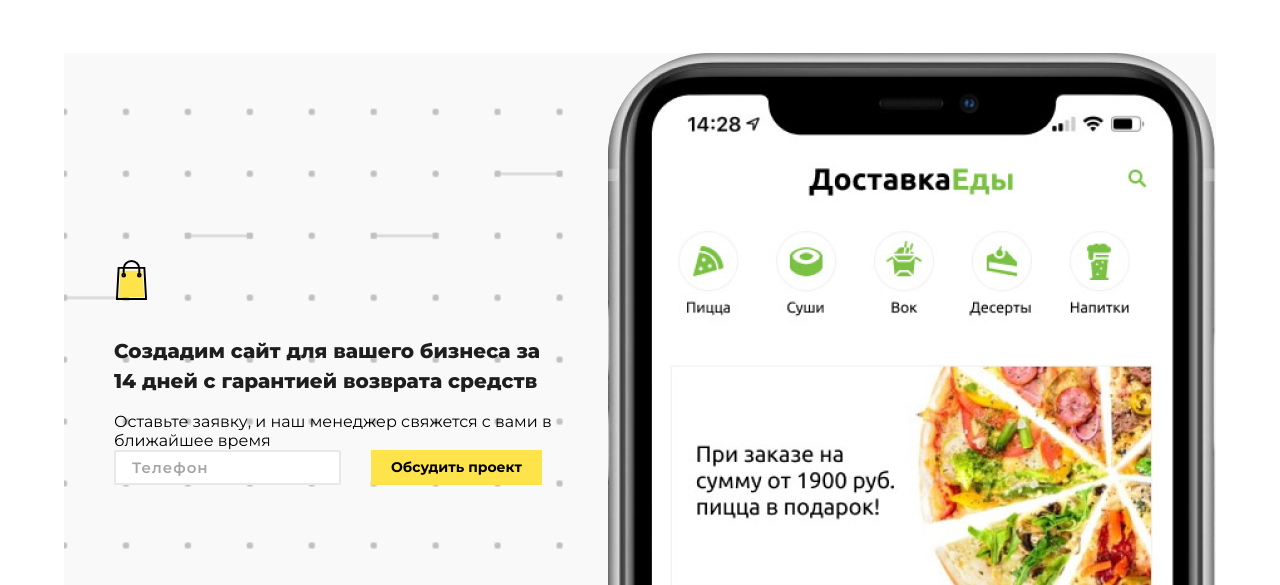
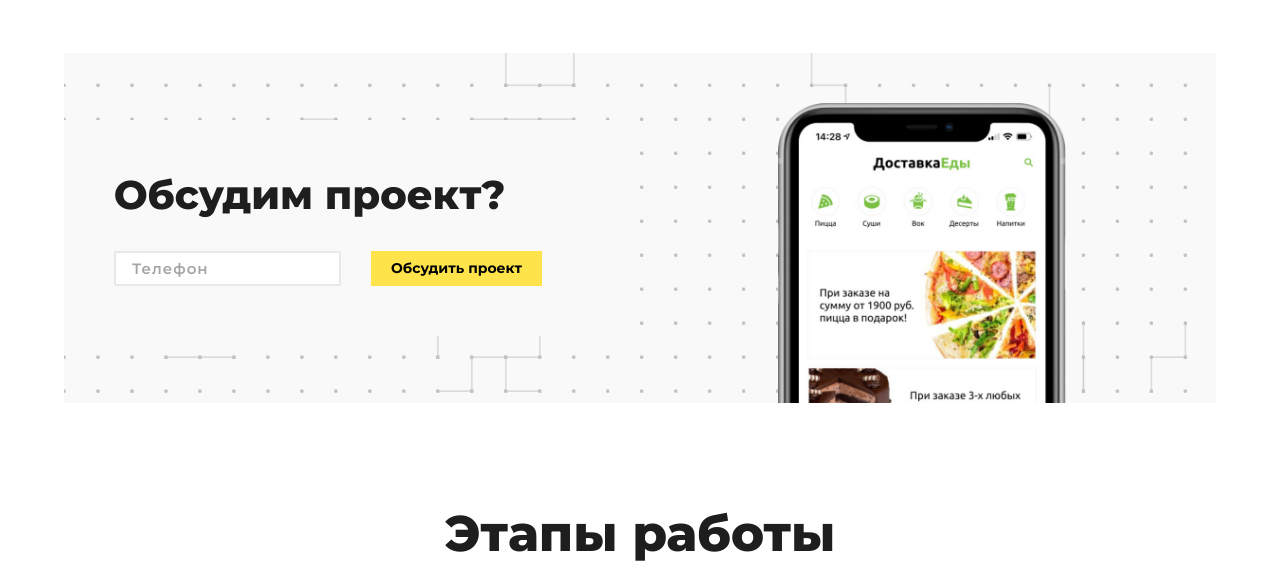
Before and after one commit to Nursultan011/webStudio, a Vue app: page / in a window 1280 px wide. Shown: the part 1640-2225 px from the top of the page. Built offline with nearby package versions, Linux system fonts and the light colour scheme; what vue-ui-preloader would draw is missing.

Commit message:
last chan

```diff
--- a/package.json
+++ b/package.json
@@ -7,9 +7,11 @@
     "build": "vue-cli-service build"
   },
   "dependencies": {
+    "aos": "^2.3.4",
     "axios": "^1.3.1",
     "core-js": "^3.6.5",
     "vue": "^2.6.11",
+    "vue-aos": "^3.1.0",
     "vue-router": "^3.2.0",
     "vue-ui-preloader": "^1.2.1",
     "vuex": "^3.4.0"
--- a/src/components/global/header.vue
+++ b/src/components/global/header.vue
@@ -1,7 +1,7 @@
 <template>
   <header class="header">
     <div class="container-fluid d-flex justify-space-between align-center">
-      <div class="header__logo">
+      <div class="header__logo" data-aos="fade-right" data-aos-duration="1000">
         <router-link to="/">Digital <span>Lab</span></router-link>
       </div>
       <div class="header__btns d-flex justify-space-between align-center">
--- a/src/components/partials/breifBanner.vue
+++ b/src/components/partials/breifBanner.vue
@@ -7,8 +7,8 @@
             Хотите узнать стоимость разработки вашего сайта?
           </div>
           <div class="actions">
-            <button class="button">
-              <router-link to="/breif"> Заполнить бриф </router-link>
+            <button class="button" @click="$router.push('/breif')">
+              Заполнить бриф
             </button>
           </div>
         </div>
--- a/src/components/partials/mainBlock.vue
+++ b/src/components/partials/mainBlock.vue
@@ -1,16 +1,28 @@
 <template>
   <section class="main">
     <div class="container-fluid">
-      <div class="main__bg">D</div>
+      <div class="main__bg" data-aos="zoom-in" data-aos-duration="1500">D</div>
       <div class="main__inner">
         <header></header>
         <div class="content">
-          <h1>Разработка и продвижение сайтов на высоком уровне</h1>
-          <div class="main__request" @click="openPopup">
+          <h1 data-aos="fade-right" data-aos-duration="2000">
+            Разработка и продвижение сайтов на высоком уровне
+          </h1>
+          <div
+            class="main__request"
+            @click="openPopup"
+            data-aos="fade-right"
+            data-aos-duration="2500"
+          >
             <span> Оставьте заявку на расчет стоимости сайта </span>
             <img src="../../assets/icons/arrow-right.svg" alt="" />
           </div>
-          <a class="main__email-link" href="mailto:info@digital-lab.kz">
+          <a
+            class="main__email-link"
+            href="mailto:info@digital-lab.kz"
+            data-aos="fade-right"
+            data-aos-duration="3000"
+          >
             info@digital-lab.kz
           </a>
         </div>
--- a/src/components/partials/subBanner.vue
+++ b/src/components/partials/subBanner.vue
@@ -3,19 +3,7 @@
     <div class="container-fluid">
       <div class="sub-banner__inner">
         <div class="sub-banner__content">
-          <div class="icon">
-            <img src="../../assets/icons/banner-icon.svg" alt="" />
-          </div>
-          <div class="title">
-            Создадим сайт для вашего бизнеса за 14 дней с гарантией возврата
-            средств
-          </div>
-          <div class="actions">
-            <span
-              >Оставьте заявку, и наш менеджер свяжется с вами в ближайшее
-              время</span
-            >
-          </div>
+          <div class="title">Обсудим проект?</div>
           <form class="form">
             <input class="text-field" type="tel" placeholder="Телефон" />
             <button class="button">Обсудить проект</button>
@@ -37,8 +25,6 @@ export default {};
 .sub-banner {
   margin-bottom: 50px;
   &__inner {
-    background-image: url("../../assets/images/sentence-banner.png");
-    background-size: contain;
     width: 100%;
     display: flex;
     align-items: center;
@@ -51,41 +37,12 @@ export default {};
   &__content {
     width: 50%;
     padding: 50px;
-    .icon {
-      margin-bottom: 32px;
-      img {
-        width: 35px;
-        height: 40px;
-        object-fit: contain;
-      }
-    }
+    background-color: #f9f9f9;
     .title {
       margin-bottom: 32px;
       font-size: 40px;
       color: #1e1e1e;
-      font-size: 20px;
-      line-height: 30px;
-      margin-bottom: 16px;
       font-weight: 800;
-    }
-    .form {
-      display: flex;
-      align-items: center;
-      input {
-        height: 35px;
-      }
-      button {
-        height: 35px;
-        margin-left: 30px;
-        .actions {
-          span {
-            display: block;
-            font-weight: 500;
-            font-size: 18px;
-            opacity: 0.65;
-            line-height: 23px;
-            margin-bottom: 32px;
-          }
     }
     .form {
       display: flex;
@@ -112,9 +69,6 @@ export default {};
     }
   }
 }
-  }
-}
-
 @media screen and (max-width: 767px) {
   .sub-banner {
     &__content {
--- a/src/main.js
+++ b/src/main.js
@@ -4,6 +4,8 @@ import router from './router'
 import store from './store'
 import axios from "axios";
 import './styles/style.scss'
+import AOS from 'aos'
+import 'aos/dist/aos.css'
 import loader from "vue-ui-preloader";
 
 Vue.use(loader);
@@ -13,5 +15,8 @@ new Vue({
   router,
   store,
   axios,
-  render: h => h(App)
+  render: h => h(App),
+  mounted() {
+    AOS.init()
+  }
 }).$mount('#app')
```
Also changed, not shown: 1 other file (tests, documents, lock files or other folders). Lines whose indentation alone changed are shown as unchanged.
